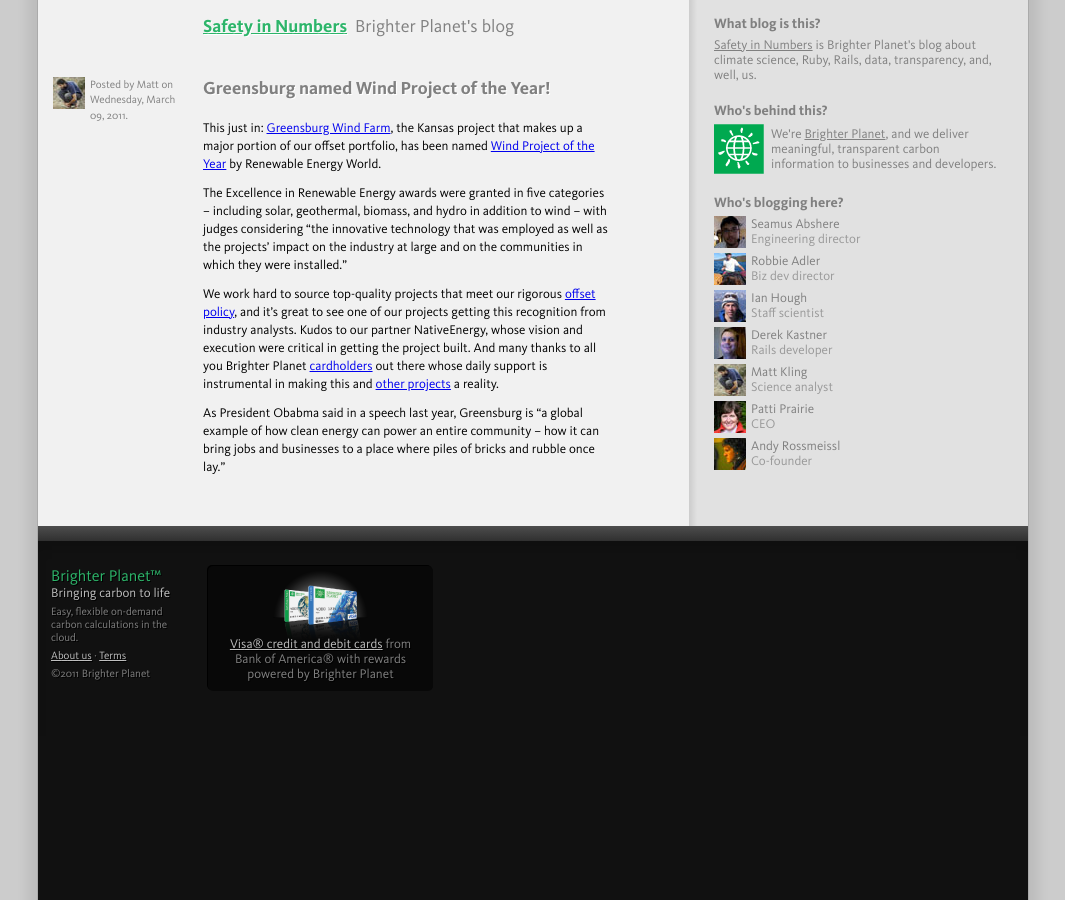
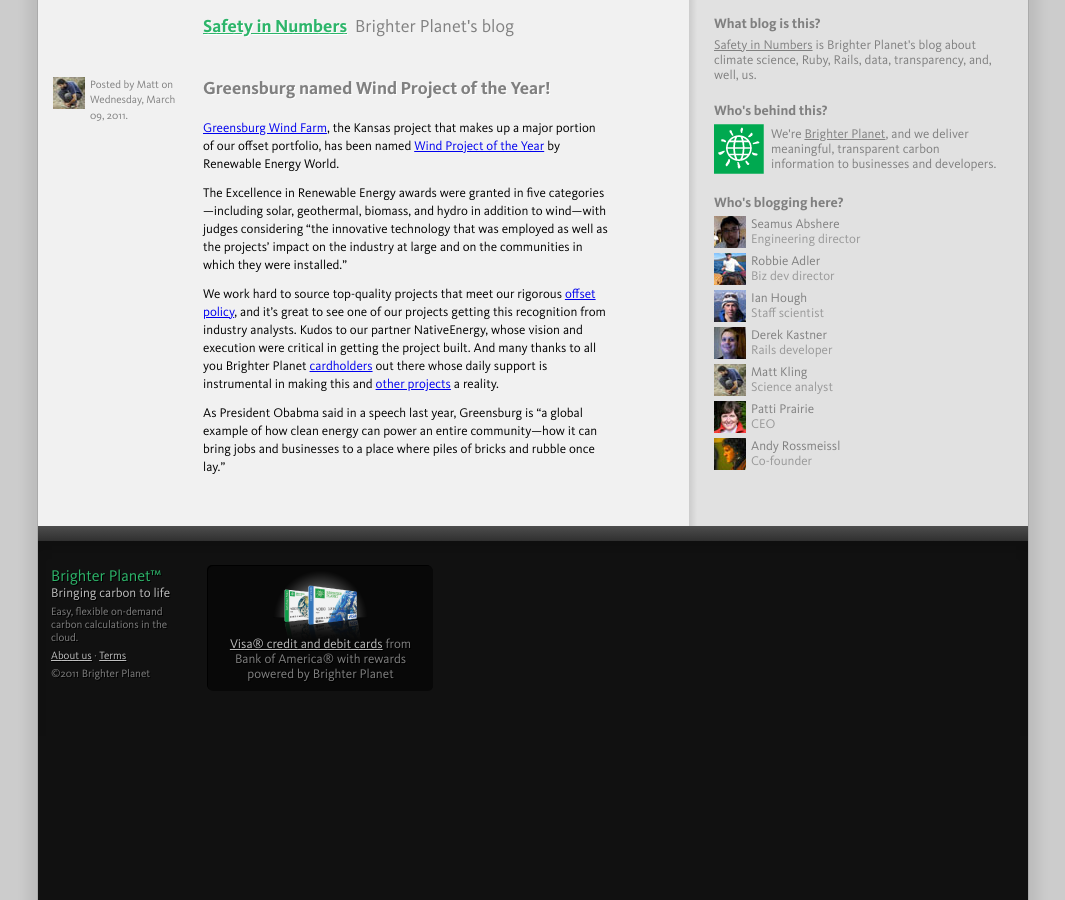
Before and after one commit to faradayio/numbers, a Jekyll site: the page built from _posts/2011-03-09-greensburg-named-wind-project-of-the-year.markdown, in a window 1280 px wide. Shown: the whole page, without its empty margins (107-1172 px from the left). Built offline with Jekyll 4.4.1, drawn with Linux system fonts in a browser that asks for light colours; some web fonts are replaced; comment, search, counter and statistics services are not loaded.

Commit message:
I think that colon up front was messing things up

```diff
--- a/_posts/2011-03-09-greensburg-named-wind-project-of-the-year.markdown
+++ b/_posts/2011-03-09-greensburg-named-wind-project-of-the-year.markdown
@@ -5,10 +5,10 @@
 categories: company
 ---
 
-This just in: [Greensburg Wind Farm](http://brighterplanet.com/projects/19-greensburg-wind-farm), the Kansas project that makes up a major portion of our offset portfolio, has been named [Wind Project of the Year](http://brighterplanet.com/projects/19-greensburg-wind-farm) by Renewable Energy World.
+[Greensburg Wind Farm](http://brighterplanet.com/projects/19-greensburg-wind-farm), the Kansas project that makes up a major portion of our offset portfolio, has been named [Wind Project of the Year](http://brighterplanet.com/projects/19-greensburg-wind-farm) by Renewable Energy World.
 
-The Excellence in Renewable Energy awards were granted in five categories -- including solar, geothermal, biomass, and hydro in addition to wind -- with judges considering "the innovative technology that was employed as well as the projects' impact on the industry at large and on the communities in which they were installed."
+The Excellence in Renewable Energy awards were granted in five categories---including solar, geothermal, biomass, and hydro in addition to wind---with judges considering "the innovative technology that was employed as well as the projects' impact on the industry at large and on the communities in which they were installed."
 
 We work hard to source top-quality projects that meet our rigorous [offset policy](http://brighterplanet.com/pdfs/terms/Brighter_Planet-Carbon_Offset_Policy.pdf), and it's great to see one of our projects getting this recognition from industry analysts. Kudos to our partner NativeEnergy, whose vision and execution were critical in getting the project built. And many thanks to all you Brighter Planet [cardholders](http://giving.bankofamerica.com/brighterplanet?cm_mmc=DEP-Affinity-_-brighterplanet-PAR-_-DA05LT005Y_partnersite_BrighterPlanet_ABE_Productlink-_-MyExpression) out there whose daily support is instrumental in making this and [other projects](http://brighterplanet.com/projects) a reality.
 
-As President Obabma said in a speech last year, Greensburg is "a global example of how clean energy can power an entire community -- how it can bring jobs and businesses to a place where piles of bricks and rubble once lay."
+As President Obabma said in a speech last year, Greensburg is "a global example of how clean energy can power an entire community---how it can bring jobs and businesses to a place where piles of bricks and rubble once lay."
```
